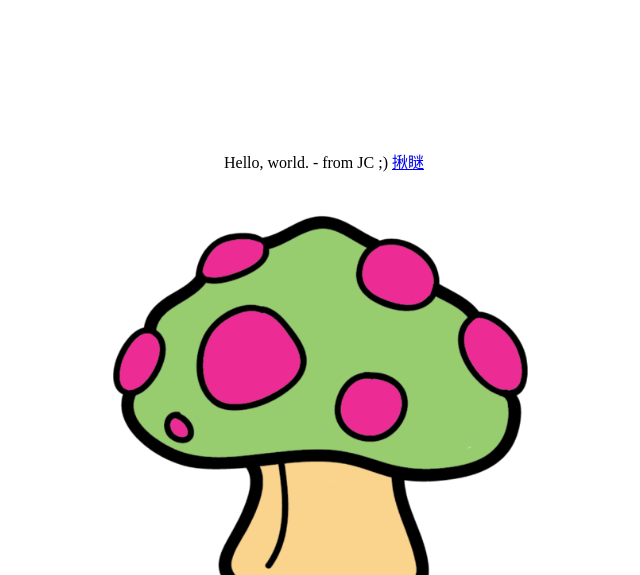
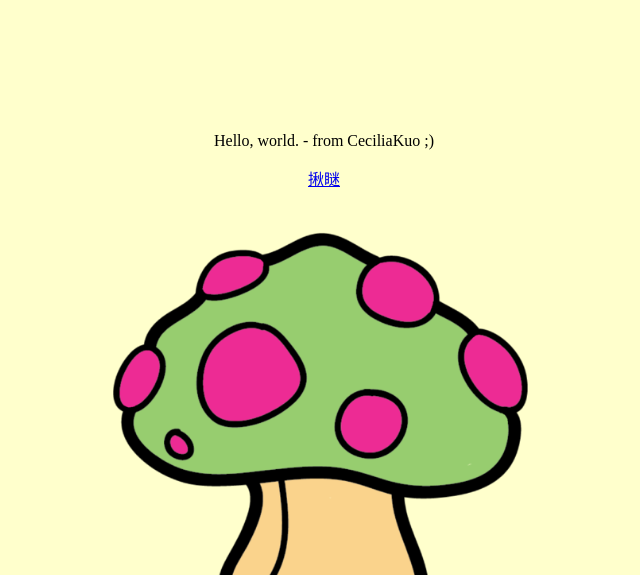
Before and after one commit to Ceciliakuo/MyNtutNewApp, a plain HTML site: page index.html in a window 1280 px wide. Shown: the top 575 px of the page, without its empty margins (316-956 px from the left). Drawn offline with Linux system fonts and the light colour scheme.

Commit message:
self change

```diff
--- a/index.html
+++ b/index.html
@@ -7,7 +7,7 @@
 body {
 	background-image: url();
 	background-repeat: repeat;
-
+	background-color: #FFC;
 }
 html, body , .outer, .inner {
     height:100%;
@@ -46,11 +46,12 @@ function AlertIt(){
 <table width="100%" height ="100%" border="0" cellspacing="0" cellpadding="0">
   <tr>
     <td align="center" valign="middle">
-		<p>Hello, world. - from JC ;) <a href="media.html">揪瞇</a></p>
+		<p>Hello, world. - from CeciliaKuo ;) </p>
+		<p><a href="media.html">揪瞇</a></p>
 		<a href="javascript:AlertIt();">
 			<img src="images/teemo_is_on_duty.png" width="33%" height="auto">
-			<p>按我</p>
-		</a>
+		<p>按我</p>
+	  </a>
 	</td>
   </tr>
 </table>
```
